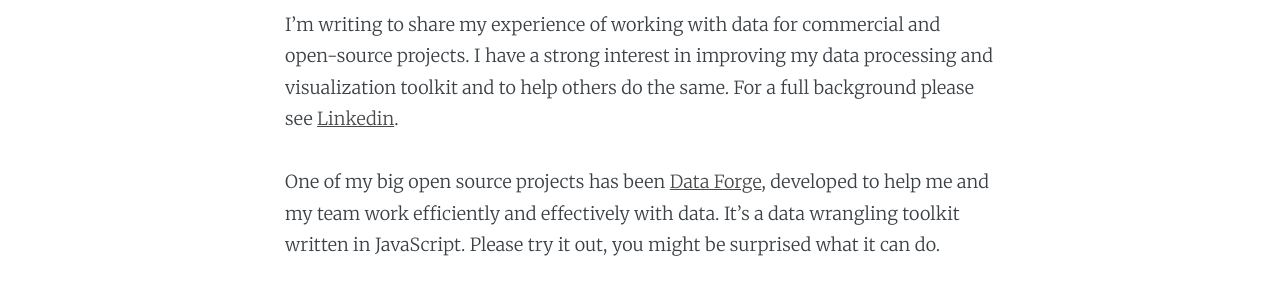
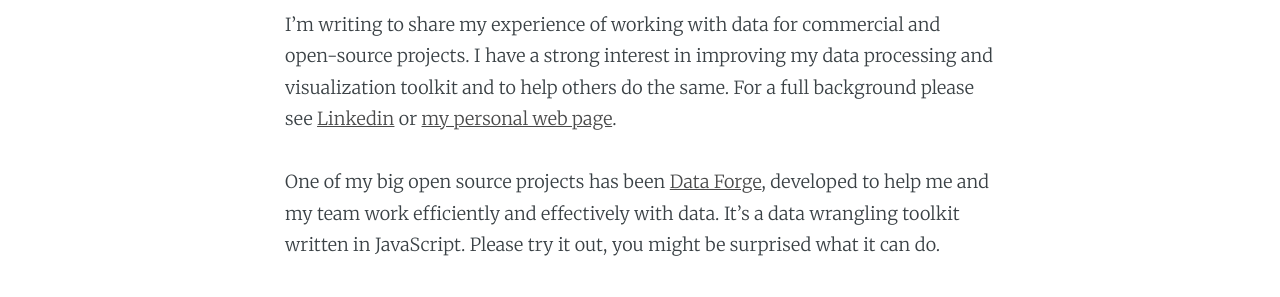
Before and after one commit to ashleydavis/the-data-wrangler-blog, a Jekyll site: the page built from _pages/about.markdown, in a window 1280 px wide. Shown: the part 1176-1473 px from the top of the page. Built offline with Jekyll 4.4.1, drawn with Linux system fonts in a browser that asks for light colours; comment, search, counter and statistics services are not loaded.

Commit message:
Added a link to my personal web page.

```diff
--- a/_pages/about.markdown
+++ b/_pages/about.markdown
@@ -18,7 +18,7 @@ I love the quote by Richard Feynman. It's so easy to mislead oneself when you ca
 
 So much of my life seems to depend on data visualization. It could be a construction schedule (in my day job), a financial graph (for watching my investments) or debugging a 3D data set (I develop games, simulations and VR experiences, for that please see [my other blog](http://www.what-could-possibly-go-wrong.com/?utm_source=ash&utm_medium=the-data-wrangler&utm_campaign=the-data-wrangler-about)). Here I talk about data transformation, data visualization and managing large data sets.
 
-I'm writing to share my experience of working with data for commercial and open-source projects. I have a strong interest in improving my data processing and visualization toolkit and to help others do the same. For a full background please see [Linkedin](https://www.linkedin.com/in/ashleydavis75).
+I'm writing to share my experience of working with data for commercial and open-source projects. I have a strong interest in improving my data processing and visualization toolkit and to help others do the same. For a full background please see [Linkedin](https://www.linkedin.com/in/ashleydavis75) or [my personal web page](http://www.codecapers.com.au/).
 
 One of my big open source projects has been [Data Forge](http://www.data-forge-js.com/?utm_source=the-data-wrangler&utm_campaign=the-data-wrangler&utm_medium=blog), developed to help me and my team work efficiently and effectively with data. It's a data wrangling toolkit written in JavaScript. Please try it out, you might be surprised what it can do.
 
```
